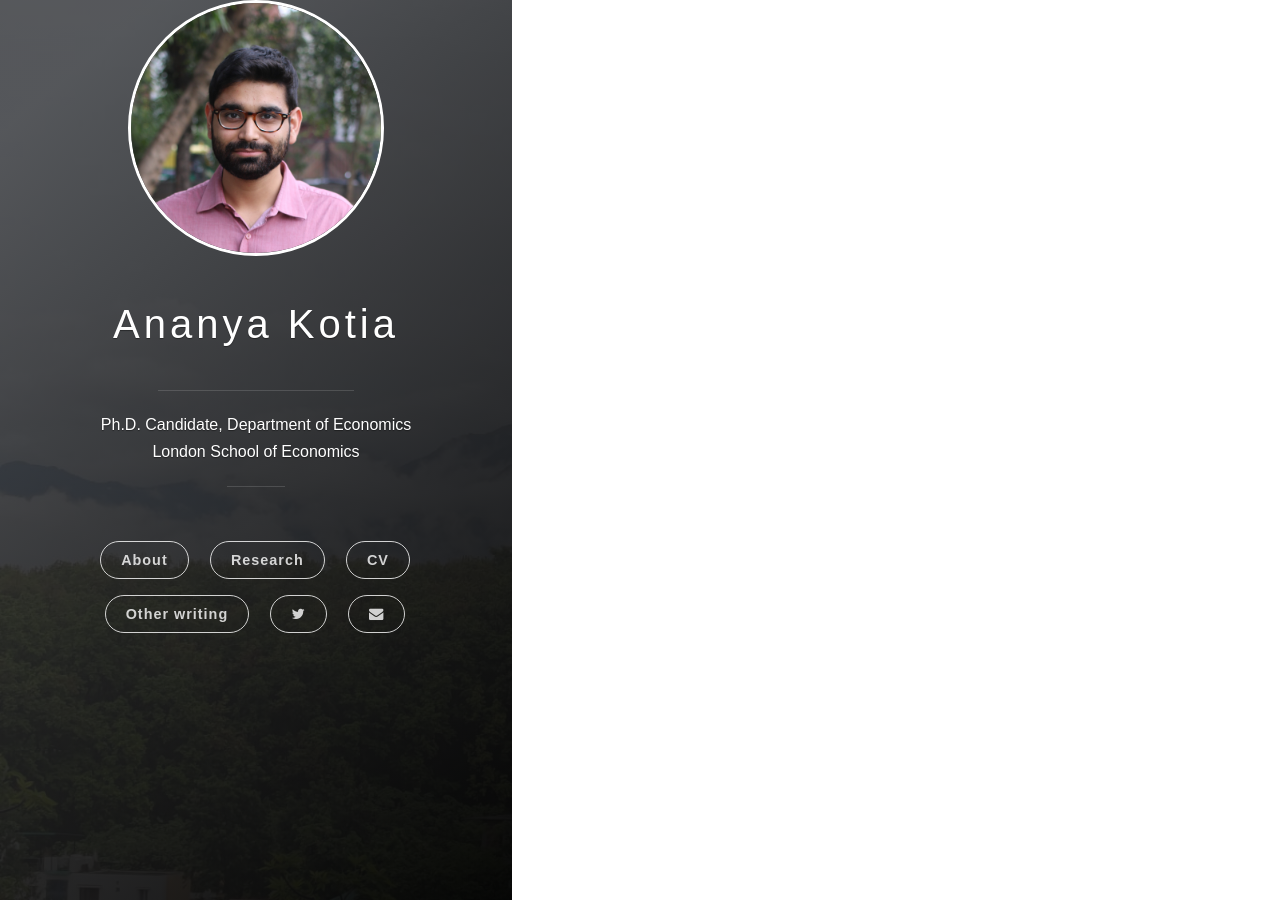
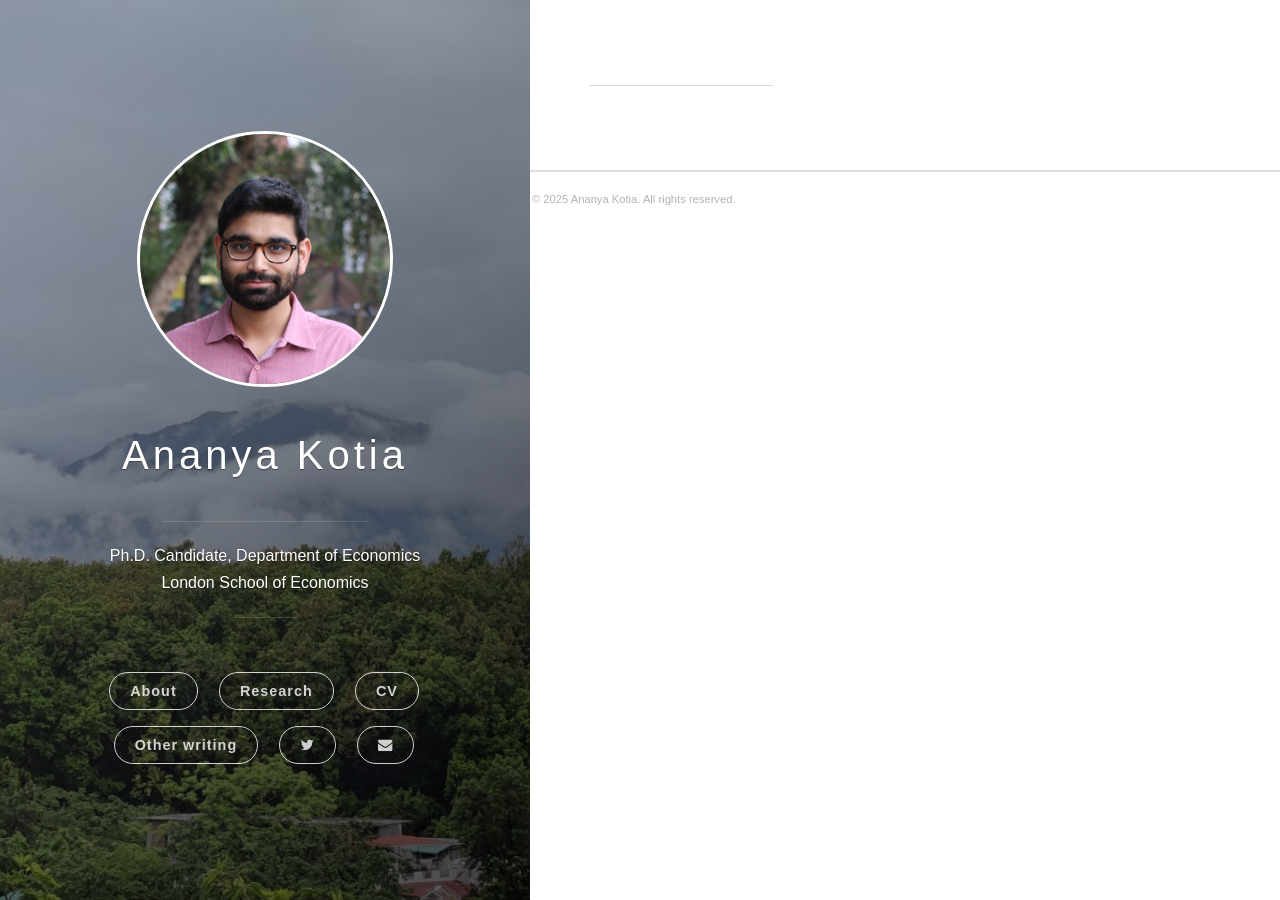
Before and after one commit to ananyakotia/ananyakotia.github.io, a Jekyll site: the page built from index.html, in a window 1280 px wide and 900 px high. Built offline with Jekyll 4.4.1, drawn with Linux system fonts in a browser that asks for light colours; some web fonts are replaced; the list of posts is cut into pages by our own code; a style sheet for code colours, icons or effects is not loaded.

Commit message:
update tint

```diff
--- a/_includes/header.html
+++ b/_includes/header.html
@@ -3,7 +3,8 @@
   <i class="icon icon-x-circle btn-mobile-close__icon hidden"></i>
 </span>
 
-<header class="panel-cover" style="background-image: url({{ site.baseurl }}/images/2.JPG)">
+<header class="panel-cover">
+<!--<header class="panel-cover" style="background-image: url({{ site.baseurl }}/images/2.JPG)">-->
   <div class="panel-main">
 
     <div class="panel-main__inner panel-inverted">
@@ -39,7 +40,7 @@
       </div>
 
     </div>
-    <div class="panel-cover--overlay"></div>
+    <!--<div class="panel-cover--overlay"></div>-->
 
   </div>
 </header>
--- a/css/main.scss
+++ b/css/main.scss
@@ -231,32 +231,39 @@ ul.no-bullets li {
   }
 }
 
-/* ——— allow vertical scroll if content is taller than the window ——— */
+
+/* ================================================================
+   TINT-ALWAYS-VISIBLE + DESKTOP GAP FIX
+   (must be after every other rule so it wins the cascade)
+   ================================================================*/
+
+/* 1.  keep the panel fixed & scrollable, photo only */
 .panel-cover{
-  overflow-y:auto;     /* home page */
+  /* photo only; gradient will be on ::before */
+  background: url('{{ site.baseurl }}/images/2.JPG')
+             center top / cover no-repeat;
+
+  position: fixed;   /* ensure it never scrolls away            */
+  top: 0; left: 0;
+  height: 100%;
+  width: 100%;       /* JS overwrites this on large screens     */
+  overflow-y: auto;  /* you already set this – just repeating   */
 }
 
-.panel-cover--collapsed{
-  overflow-y:auto;     /* inner pages */
+/* 2.  gradient that follows the panel’s own scroll               */
+.panel-cover::before{
+  content: "";
+  position: absolute; inset: 0;
+  background: linear-gradient(140deg,
+              rgba(68,68,68,.35) 10%,
+              rgba(0,0,0,.65));
+  background-attachment: local;   /* <— key line: sticks to scroll */
+  pointer-events: none;           /* clicks pass through            */
 }
 
-
-.parent-container {
-  display: flex;
-  /* possibly: min-height: 100vh; etc. */
+/* 3.  remove the 100 vh gap on desktop screens                    */
+@media (min-width: 960px){
+  .content-wrapper{
+    margin-top: 0 !important;
+  }
 }
-
-/* left column */
-.panel-cover--collapsed {
-  flex: 0 0 40%;        /* or “width: 40%” if you prefer */
-  overflow-y: auto;
-  position: relative;
-  height: auto;
-  min-height: 100vh;
-}
-
-/* right column */
-.content-wrapper {
-  flex: 1; /* fill the remaining space, or use 60% if you want a fixed ratio */
-  margin-left: 0;  /* remove old margin-left */
-}
```
